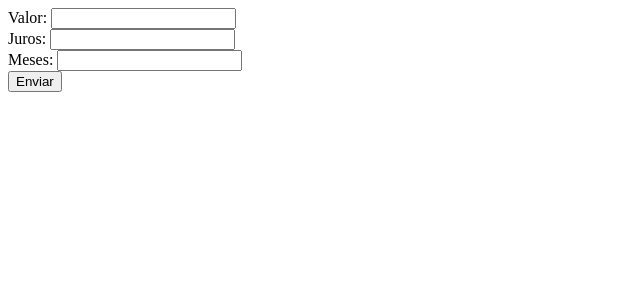
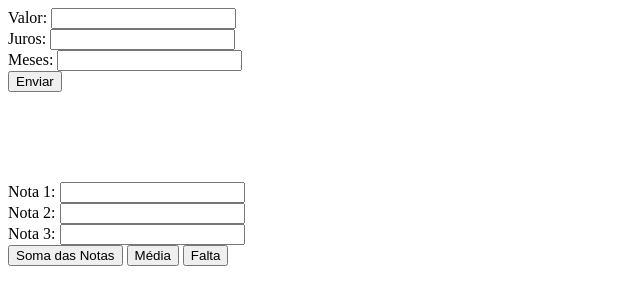
Before and after one commit to maripms/primeiroh_3t, a plain HTML site: page index.html in a window 1280 px wide. Shown: the whole page, without its empty margins (0-640 px from the left). Drawn offline with Linux system fonts and the light colour scheme.

Commit message:
Update index.html

```diff
--- a/index.html
+++ b/index.html
@@ -14,6 +14,13 @@
    Juros: <input id="juros" type="text"><br>
    Meses: <input id="mes" type="text"><br>
    <button onclick="total()">Enviar</button>
-
+   <br><br><br><br><br>
+   <span id="resultado"></span><br>
+   Nota 1: <input id="n1" type="text"><br>
+   Nota 2: <input id="n2" type="text"><br>
+   Nota 3: <input id="n3" type="text"><br>
+   <button onclick="soma()">Soma das Notas</button>
+   <button onclick="media()">Média</button>
+   <button onclick="falta()">Falta</button>
 </body>
 </html>
```
